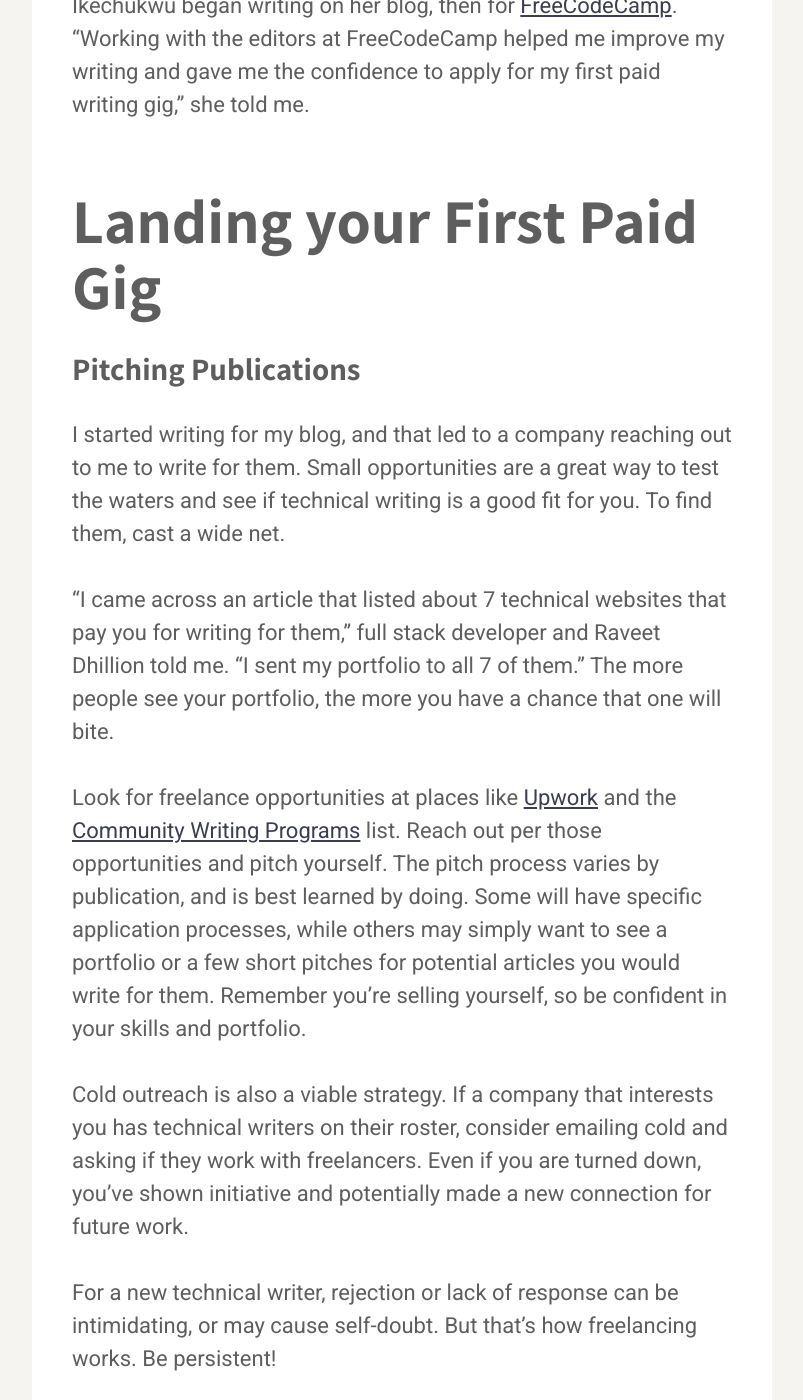
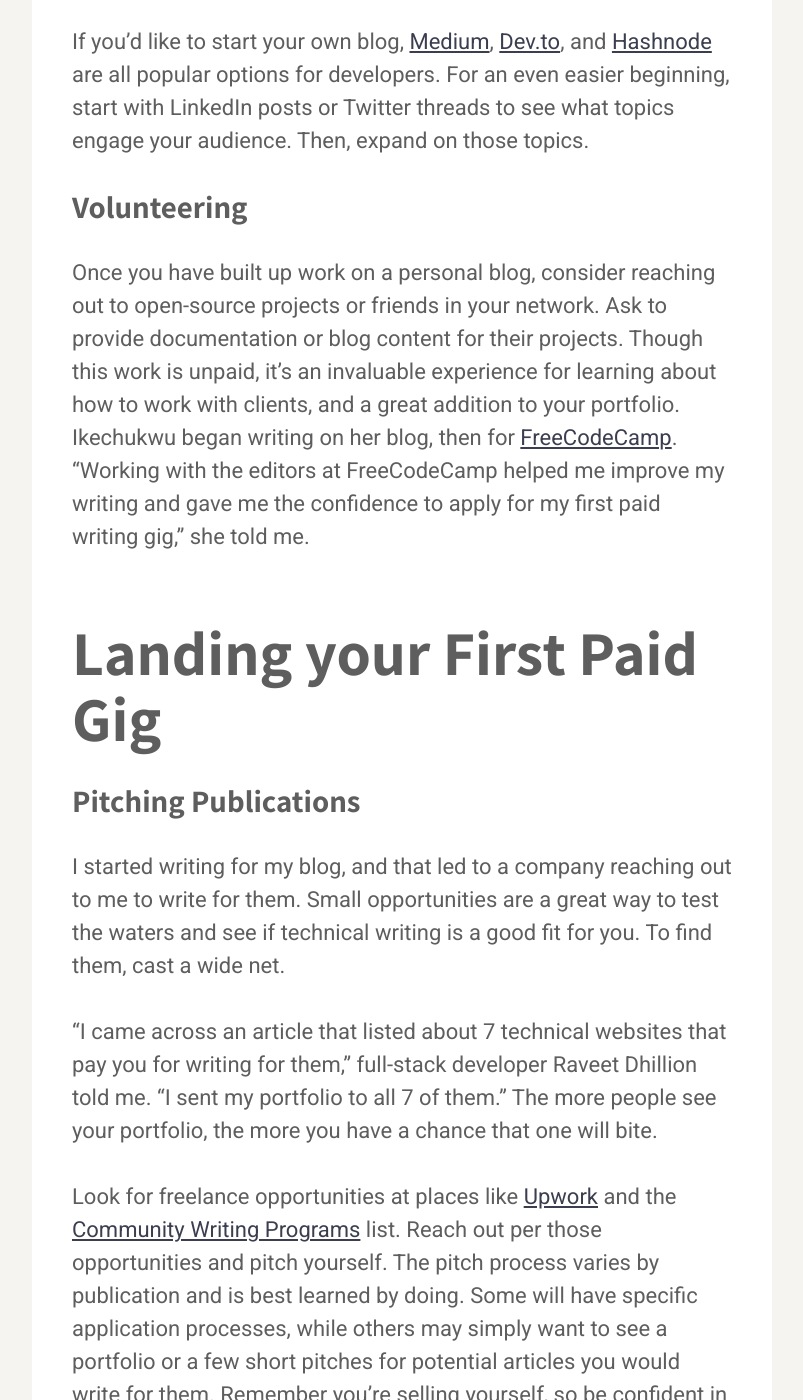
Before and after one commit to karllhughes/learn, a Jekyll site: the page built from _posts/2022-06-16-finding-opportunities-as-an-entry-level-technical-writer.md, in a window 1280 px wide and 1400 px high, scrolled down 6142 px. Shown: the whole window, without its empty margins (238-1041 px from the left). Built offline with Jekyll 4.4.1, drawn with Linux system fonts in a browser that asks for light colours; a script that is not in the unit is left out; some of the changed text lies outside the part shown.

Commit message:
Update Posts “2022-06-16-finding-opportunities-as-an-entry-level-technical-writer”

```diff
--- a/_posts/2022-06-16-finding-opportunities-as-an-entry-level-technical-writer.md
+++ b/_posts/2022-06-16-finding-opportunities-as-an-entry-level-technical-writer.md
@@ -39,7 +39,7 @@
 
 Technical writing focuses primarily on communicating information. You’re not trying to entertain or persuade readers of anything. You’re trying to deliver knowledge in the clearest, most coherent, and simplest way possible. “The flow of the article is very important in a technical piece,” Roy told me. “For example, you don’t want to jump steps or miss important details, making it hard for readers to follow.”
 
-At the same time, remember that readers of technical writing are looking for answers. Ikechukwu suggests following the military acronym [BLUF: bottom line up front](https://www.animalz.co/blog/bottom-line-up-front/). This means putting the most important information at beginning of each section, and providing details afterward.
+At the same time, remember that readers of technical writing are looking for answers. Ikechukwu suggests following the military acronym [BLUF: bottom line up front](https://www.animalz.co/blog/bottom-line-up-front/). This means putting the most important information at beginning of each section and providing details afterward.
 
 Technical writing is different from other genres in that, sometimes, the clearest way to express a concept is with the aid of a screenshot or diagram. Don’t hesitate to use illustrations when necessary. “Adding more illustrations to your writing is better than adding more paragraphs,” Roy told me.
 
@@ -57,6 +57,8 @@
 
 Reading technical writing is one of the best ways to get a feel for the style. Write the Docs provides a thorough [documentation guide](https://www.writethedocs.org/guide/writing/docs-principles/), as well as many other resources to better understand technical documentation. If you write code, consider using the guide as a tool to document your own code.
 
+![](/assets/posts/reading-courses2.png)
+
 ### Blogging
 
 Beginning can be intimidating, and your work will never be perfect on the first draft. Choose a topic you understand deeply, or a problem you recently solved. Write about the topic, or narrate how you solved the problem. Once the words are on-page, it’s much easier to go through and revise your work to ensure it’s as clear, correct, and coherent. Bake time into your schedule for writing at least a few times a week. You’ll be amazed at what you can produce when you dedicate time to the practice.
@@ -67,7 +69,7 @@
 
 ### Volunteering
 
-Once you have built up work on a personal blog, consider reaching out to open-source projects or friends in your network. Ask to provide documentation or blog content for their projects. Though this work is unpaid, it’s invaluable experience for learning about how to work with clients, and a great addition to your portfolio. Ikechukwu began writing on her blog, then for [FreeCodeCamp](https://www.freecodecamp.org/). “Working with the editors at FreeCodeCamp helped me improve my writing and gave me the confidence to apply for my first paid writing gig,” she told me.
+Once you have built up work on a personal blog, consider reaching out to open-source projects or friends in your network. Ask to provide documentation or blog content for their projects. Though this work is unpaid, it’s an invaluable experience for learning about how to work with clients, and a great addition to your portfolio. Ikechukwu began writing on her blog, then for [FreeCodeCamp](https://www.freecodecamp.org/). “Working with the editors at FreeCodeCamp helped me improve my writing and gave me the confidence to apply for my first paid writing gig,” she told me.
 
 ## Landing your First Paid Gig
 
@@ -75,13 +77,13 @@
 
 I started writing for my blog, and that led to a company reaching out to me to write for them. Small opportunities are a great way to test the waters and see if technical writing is a good fit for you. To find them, cast a wide net.
 
-“I came across an article that listed about 7 technical websites that pay you for writing for them,” full stack developer and Raveet Dhillion told me. “I sent my portfolio to all 7 of them.” The more people see your portfolio, the more you have a chance that one will bite.
+“I came across an article that listed about 7 technical websites that pay you for writing for them,” full-stack developer Raveet Dhillion told me. “I sent my portfolio to all 7 of them.” The more people see your portfolio, the more you have a chance that one will bite.
 
-Look for freelance opportunities at places like [Upwork](https://www.upwork.com/freelance-jobs/technical-writing/) and the [Community Writing Programs](https://github.com/malgamves/CommunityWriterPrograms) list. Reach out per those opportunities and pitch yourself. The pitch process varies by publication, and is best learned by doing. Some will have specific application processes, while others may simply want to see a portfolio or a few short pitches for potential articles you would write for them. Remember you’re selling yourself, so be confident in your skills and portfolio.
+Look for freelance opportunities at places like [Upwork](https://www.upwork.com/freelance-jobs/technical-writing/) and the [Community Writing Programs](https://github.com/malgamves/CommunityWriterPrograms) list. Reach out per those opportunities and pitch yourself. The pitch process varies by publication and is best learned by doing. Some will have specific application processes, while others may simply want to see a portfolio or a few short pitches for potential articles you would write for them. Remember you’re selling yourself, so be confident in your skills and portfolio.
 
 Cold outreach is also a viable strategy. If a company that interests you has technical writers on their roster, consider emailing cold and asking if they work with freelancers. Even if you are turned down, you’ve shown initiative and potentially made a new connection for future work.
 
-For a new technical writer, rejection or lack of response can be intimidating, or may cause self-doubt. But that’s how freelancing works. Be persistent!
+For a new technical writer, rejection or lack of response can be intimidating or may cause self-doubt. But that’s how freelancing works. Be persistent!
 
 Draft.dev is always keeping an eye out for new technical writers, so be sure to learn more and [apply here](https://draft.dev/write).
 
```
Also changed, not shown: assets/posts/reading-courses2.png (added).
